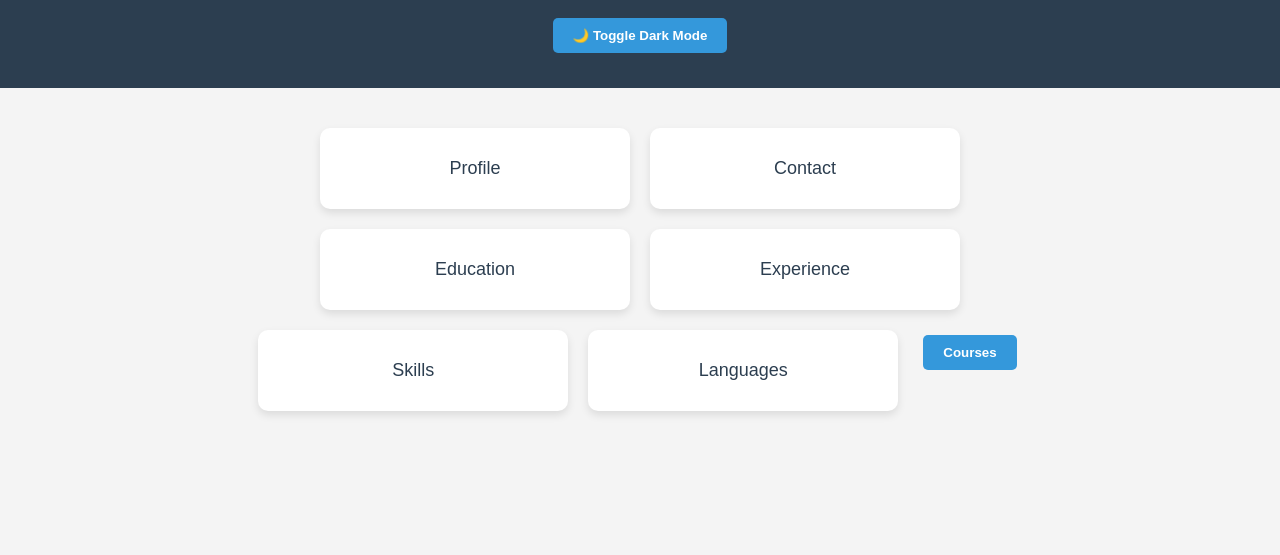
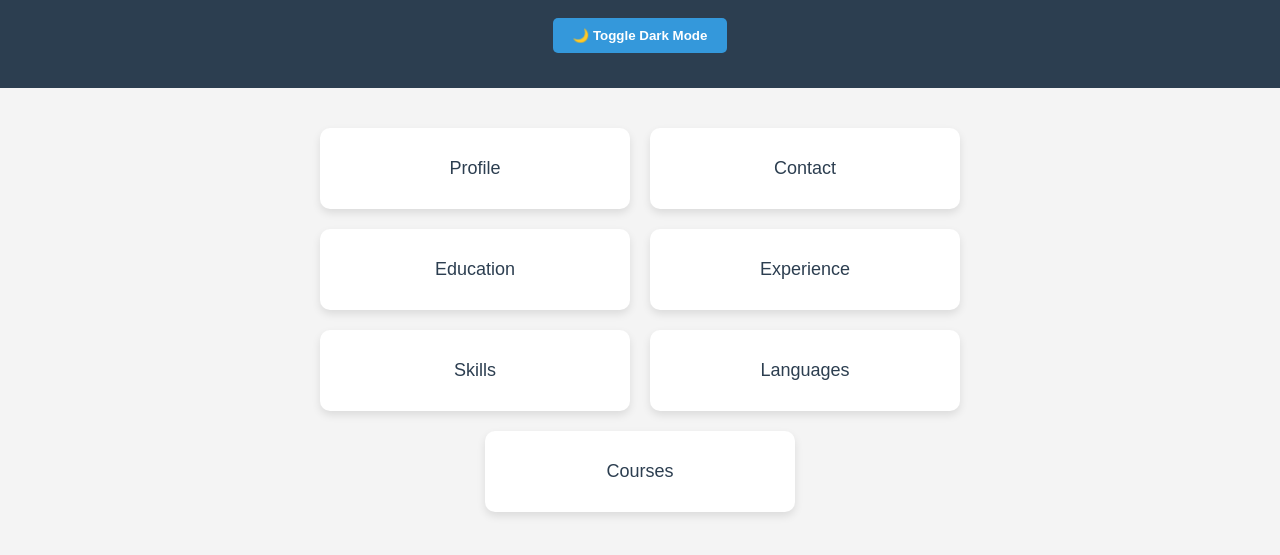
Before and after one commit to ia-miq/963, a plain HTML site: page index.html in a window 1280 px wide. Shown: the part 131-686 px from the top of the page. Drawn offline with Linux system fonts and the light colour scheme.

Commit message:
Update index.html

```diff
--- a/index.html
+++ b/index.html
@@ -23,7 +23,7 @@
       <a href="experience.html" class="card">Experience</a>
       <a href="skills.html" class="card">Skills</a>
       <a href="languages.html" class="card">Languages</a>
-      <a href="courses.html"><button>Courses</button></a>
+      <a href="courses.html" class="card">Courses</a>
 
 
     </div>
```
